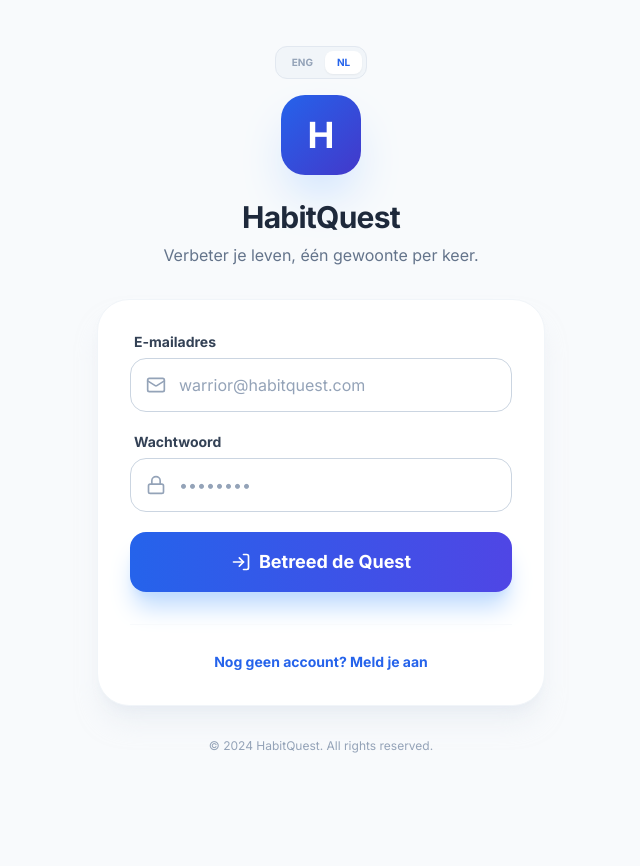
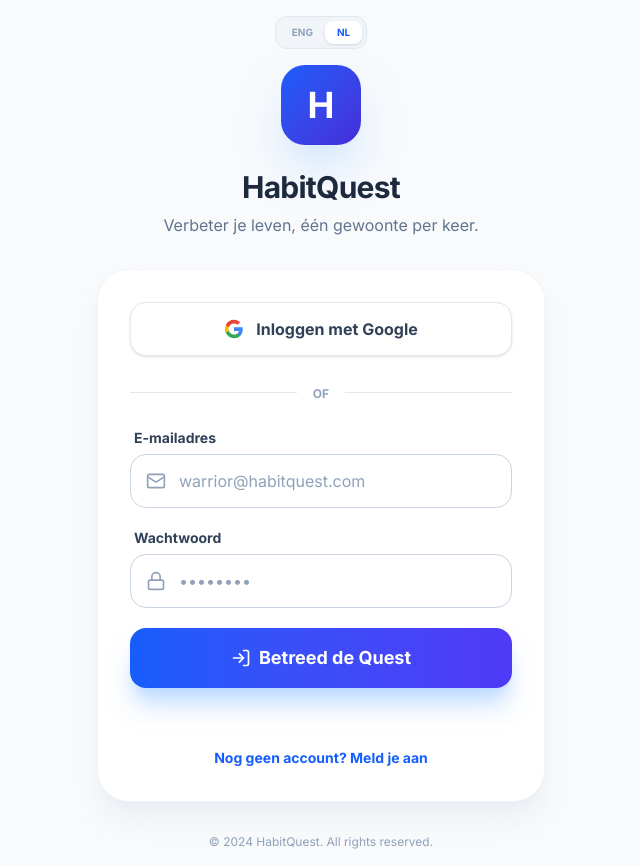
Before and after one commit to Smart7575/75HabitQuest, a React (Vite) app: page /#/login in a window 1280 px wide. Shown: the whole page, without its empty margins (319-959 px from the left). Before the commit the page ends 800 px from the top, so only its background shows below. Built offline with nearby package versions, Linux system fonts and the light colour scheme; no server answers.

Commit message:
Add files via upload

```diff
--- a/index.css
+++ b/index.css
@@ -1 +1,79 @@
-/* Satisfy the link tag in index.html */
+@import "tailwindcss";
+
+body {
+  font-family: 'Inter', sans-serif;
+  background-color: #f8fafc;
+}
+
+.rpg-font {
+  font-family: 'Cinzel', serif;
+}
+
+.custom-scrollbar::-webkit-scrollbar {
+  width: 4px;
+}
+.custom-scrollbar::-webkit-scrollbar-track {
+  background: #f1f1f1;
+}
+.custom-scrollbar::-webkit-scrollbar-thumb {
+  background: #cbd5e1;
+  border-radius: 10px;
+}
+
+@keyframes fire-flicker {
+  0%, 100% { transform: scale(1); opacity: 0.8; }
+  50% { transform: scale(1.1); opacity: 1; }
+}
+.animate-fire {
+  animation: fire-flicker 1.5s ease-in-out infinite;
+}
+
+@keyframes float {
+  0%, 100% { transform: translateY(0); }
+  50% { transform: translateY(-10px); }
+}
+.animate-float {
+  animation: float 3s ease-in-out infinite;
+}
+
+@keyframes shine {
+  0% { left: -100%; }
+  100% { left: 100%; }
+}
+.shine-effect {
+  position: relative;
+  overflow: hidden;
+}
+.shine-effect::after {
+  content: '';
+  position: absolute;
+  top: 0;
+  left: -100%;
+  width: 50%;
+  height: 100%;
+  background: linear-gradient(90deg, transparent, rgba(255,255,255,0.2), transparent);
+  animation: shine 3s infinite;
+}
+
+@keyframes fadeIn {
+  from { opacity: 0; }
+  to { opacity: 1; }
+}
+
+@keyframes slideInFromTop {
+  from { transform: translateY(-0.5rem); opacity: 0; }
+  to { transform: translateY(0); opacity: 1; }
+}
+
+.animate-in {
+  animation-duration: 300ms;
+  animation-fill-mode: both;
+}
+
+.fade-in {
+  animation-name: fadeIn;
+}
+
+.slide-in-from-top-2 {
+  animation-name: slideInFromTop;
+}
--- a/index.html
+++ b/index.html
@@ -4,8 +4,10 @@
 <head>
     <meta charset="UTF-8">
     <meta name="viewport" content="width=device-width, initial-scale=1.0">
-    <title>HabitQuest</title>
-    <script src="https://cdn.tailwindcss.com"></script>
+    <title>75HabitQuest - Gamified Task Manager 2.2</title>
+    <meta name="description" content="A powerful task manager that rewards consistency. Build streaks, earn points, level up, and unlock real-life rewards by completing your daily habits and responsibilities.">
+    <meta property="og:title" content="75HabitQuest - Gamified Task Manager 2.2">
+    <meta property="og:description" content="A powerful task manager that rewards consistency. Build streaks, earn points, level up, and unlock real-life rewards by completing your daily habits and responsibilities.">
     <link href="https://fonts.googleapis.com/css2?family=Inter:wght@400;500;600;700&family=Cinzel:wght@700&display=swap" rel="stylesheet">
     <style>
         body {
--- a/index.tsx
+++ b/index.tsx
@@ -2,6 +2,7 @@
 import React from 'react';
 import ReactDOM from 'react-dom/client';
 import App from './App';
+import './index.css';
 
 const rootElement = document.getElementById('root');
 if (!rootElement) {
--- a/metadata.json
+++ b/metadata.json
@@ -2,5 +2,5 @@
   "name": "75HabitQuest - Gamified Task Manager 2.2",
   "description": "A powerful task manager that rewards consistency. Build streaks, earn points, level up, and unlock real-life rewards by completing your daily habits and responsibilities.",
   "requestFramePermissions": [],
-  "majorCapabilities": []
+  "majorCapabilities": ["MAJOR_CAPABILITY_SERVER_SIDE_GEMINI_API"]
 }
--- a/package.json
+++ b/package.json
@@ -19,8 +19,10 @@
     "recharts": "^3.7.0"
   },
   "devDependencies": {
+    "@tailwindcss/vite": "^4.3.3",
     "@types/node": "^22.14.0",
     "@vitejs/plugin-react": "^5.0.0",
+    "tailwindcss": "^4.3.3",
     "typescript": "~5.8.2",
     "vite": "^6.2.0"
   }
--- a/pages/LoginPage.tsx
+++ b/pages/LoginPage.tsx
@@ -1,7 +1,12 @@
 
 import React, { useState } from 'react';
-import { signInWithEmailAndPassword, createUserWithEmailAndPassword } from 'firebase/auth';
-import { doc, setDoc } from 'firebase/firestore';
+import {
+  signInWithEmailAndPassword,
+  createUserWithEmailAndPassword,
+  signInWithPopup,
+  GoogleAuthProvider
+} from 'firebase/auth';
+import { doc, getDoc, setDoc } from 'firebase/firestore';
 import { auth, db } from '../utils/firebase';
 import { LogIn, UserPlus, Mail, Lock, AlertCircle, Loader2 } from 'lucide-react';
 
@@ -28,6 +33,9 @@
       password: 'Password',
       createAccount: 'Create Account',
       enterQuest: 'Enter the Quest',
+      googleSignIn: 'Continue with Google',
+      googleSignUp: 'Sign up with Google',
+      or: 'or',
       alreadyAccount: 'Already have an account? Log in',
       noAccount: "Don't have an account? Sign up",
       authFailed: 'Authentication failed.'
@@ -39,6 +47,9 @@
       password: 'Wachtwoord',
       createAccount: 'Account aanmaken',
       enterQuest: 'Betreed de Quest',
+      googleSignIn: 'Inloggen met Google',
+      googleSignUp: 'Aanmelden met Google',
+      or: 'of',
       alreadyAccount: 'Heb je al een account? Log in',
       noAccount: "Nog geen account? Meld je aan",
       authFailed: 'Authenticatie mislukt.'
@@ -46,6 +57,70 @@
   };
 
   const t = translations[language];
+
+  const handleGoogleAuth = async () => {
+    setError('');
+    setLoading(true);
+    try {
+      const provider = new GoogleAuthProvider();
+      provider.setCustomParameters({ prompt: 'select_account' });
+      const userCredential = await signInWithPopup(auth, provider);
+      const user = userCredential.user;
+
+      // Check if user profile already exists in Firestore
+      const userDocRef = doc(db, 'users', user.uid);
+      const userDocSnap = await getDoc(userDocRef);
+
+      if (!userDocSnap.exists()) {
+        // Initialize user document for first-time Google sign-up
+        await setDoc(userDocRef, {
+          email: user.email,
+          displayName: user.displayName || '',
+          photoURL: user.photoURL || '',
+          createdAt: Date.now(),
+          streak: 0,
+          longestStreak: 0,
+          totalPoints: 0,
+          level: 1,
+          xp: 0,
+          nextLevelXp: 500,
+          language: language
+        });
+
+        // Seed initial categories
+        const initialCategories = ['Work', 'Health', 'Personal', 'Household'];
+        for (const catName of initialCategories) {
+          const catRef = doc(db, 'users', user.uid, 'categories', Math.random().toString(36).substr(2, 9));
+          await setDoc(catRef, {
+            name: catName,
+            createdAt: Date.now()
+          });
+        }
+      }
+    } catch (err: any) {
+      console.error('Google Auth Error:', err);
+      if (err.code === 'auth/popup-closed-by-user' || err.code === 'auth/cancelled-popup-request') {
+        // User closed or dismissed the popup
+        return;
+      }
+      if (err.code === 'auth/popup-blocked') {
+        setError(language === 'NL'
+          ? 'De Google pop-up werd geblokkeerd door je browser. Sta pop-ups toe en probeer het opnieuw.'
+          : 'The Google popup was blocked by your browser. Please allow popups and try again.');
+        return;
+      }
+      if (err.code === 'auth/unauthorized-domain') {
+        const currentDomain = window.location.hostname;
+        setError(language === 'NL'
+          ? `Dit domein (${currentDomain}) is nog niet toegevoegd aan "Authorized domains" in de Firebase Console (Authentication > Settings > Authorized domains). Voeg dit domein toe om Google Sign-in toe te staan.`
+          : `This domain (${currentDomain}) is not authorized in the Firebase Console (Authentication > Settings > Authorized domains). Please add this domain to allow Google Sign-in.`);
+        return;
+      }
+      setError(err.message || t.authFailed);
+    } finally {
+      setLoading(false);
+    }
+  };
 
   const handleSubmit = async (e: React.FormEvent) => {
     e.preventDefault();
@@ -122,14 +197,52 @@
         </div>
 
         <div className="bg-white p-8 rounded-[2rem] shadow-xl shadow-slate-200/50 border border-slate-100">
+          {error && (
+            <div className="mb-5 bg-rose-50 border border-rose-100 p-4 rounded-2xl flex items-center gap-3 text-rose-600 text-sm animate-in fade-in slide-in-from-top-2">
+              <AlertCircle className="w-5 h-5 flex-shrink-0" />
+              <p className="line-clamp-2">{error}</p>
+            </div>
+          )}
+
+          {/* Google Sign-in / Sign-up Button */}
+          <button
+            type="button"
+            onClick={handleGoogleAuth}
+            disabled={loading}
+            className="w-full py-3.5 px-4 bg-white hover:bg-slate-50 border border-slate-200 rounded-2xl font-bold text-slate-700 shadow-sm hover:shadow transition-all flex items-center justify-center gap-3 active:scale-[0.99] disabled:opacity-60 disabled:hover:scale-100"
+          >
+            <svg className="w-5 h-5 shrink-0" viewBox="0 0 24 24">
+              <path
+                fill="#4285F4"
+                d="M22.56 12.25c0-.78-.07-1.53-.2-2.25H12v4.26h5.92c-.26 1.37-1.04 2.53-2.21 3.31v2.77h3.57c2.08-1.92 3.28-4.74 3.28-8.09z"
+              />
+              <path
+                fill="#34A853"
+                d="M12 23c2.97 0 5.46-.98 7.28-2.66l-3.57-2.77c-.98.66-2.23 1.06-3.71 1.06-2.86 0-5.29-1.93-6.16-4.53H2.18v2.84C3.99 20.53 7.7 23 12 23z"
+              />
+              <path
+                fill="#FBBC05"
+                d="M5.84 14.09c-.22-.66-.35-1.36-.35-2.09s.13-1.43.35-2.09V7.06H2.18C1.43 8.55 1 10.22 1 12s.43 3.45 1.18 4.94l2.85-2.22.81-.63z"
+              />
+              <path
+                fill="#EA4335"
+                d="M12 5.38c1.62 0 3.06.56 4.21 1.64l3.15-3.15C17.45 2.09 14.97 1 12 1 7.7 1 3.99 3.47 2.18 7.06l3.66 2.84c.87-2.6 3.3-4.52 6.16-4.52z"
+              />
+            </svg>
+            <span>{isSignUp ? t.googleSignUp : t.googleSignIn}</span>
+          </button>
+
+          {/* Divider */}
+          <div className="relative my-6 text-center">
+            <div className="absolute inset-0 flex items-center">
+              <div className="w-full border-t border-slate-200"></div>
+            </div>
+            <span className="relative bg-white px-4 text-xs font-bold uppercase text-slate-400">
+              {t.or}
+            </span>
+          </div>
+
           <form onSubmit={handleSubmit} className="space-y-5">
-            {error && (
-              <div className="bg-rose-50 border border-rose-100 p-4 rounded-2xl flex items-center gap-3 text-rose-600 text-sm animate-in fade-in slide-in-from-top-2">
-                <AlertCircle className="w-5 h-5 flex-shrink-0" />
-                <p className="line-clamp-2">{error}</p>
-              </div>
-            )}
-
             <div>
               <label className="block text-sm font-bold text-slate-700 mb-1.5 ml-1">{t.email}</label>
               <div className="relative">
--- a/vite.config.ts
+++ b/vite.config.ts
@@ -1,6 +1,7 @@
 import path from 'path';
 import { defineConfig, loadEnv } from 'vite';
 import react from '@vitejs/plugin-react';
+import tailwindcss from '@tailwindcss/vite';
 
 export default defineConfig(({ mode }) => {
     const env = loadEnv(mode, '.', '');
@@ -9,7 +10,7 @@
         port: 3000,
         host: '0.0.0.0',
       },
-      plugins: [react()],
+      plugins: [react(), tailwindcss()],
       define: {
         'process.env.API_KEY': JSON.stringify(env.GEMINI_API_KEY),
         'process.env.GEMINI_API_KEY': JSON.stringify(env.GEMINI_API_KEY)
```
Also changed, not shown: App.tsx (+15 -4 lines), 1 other file (tests, documents, lock files or other folders).
